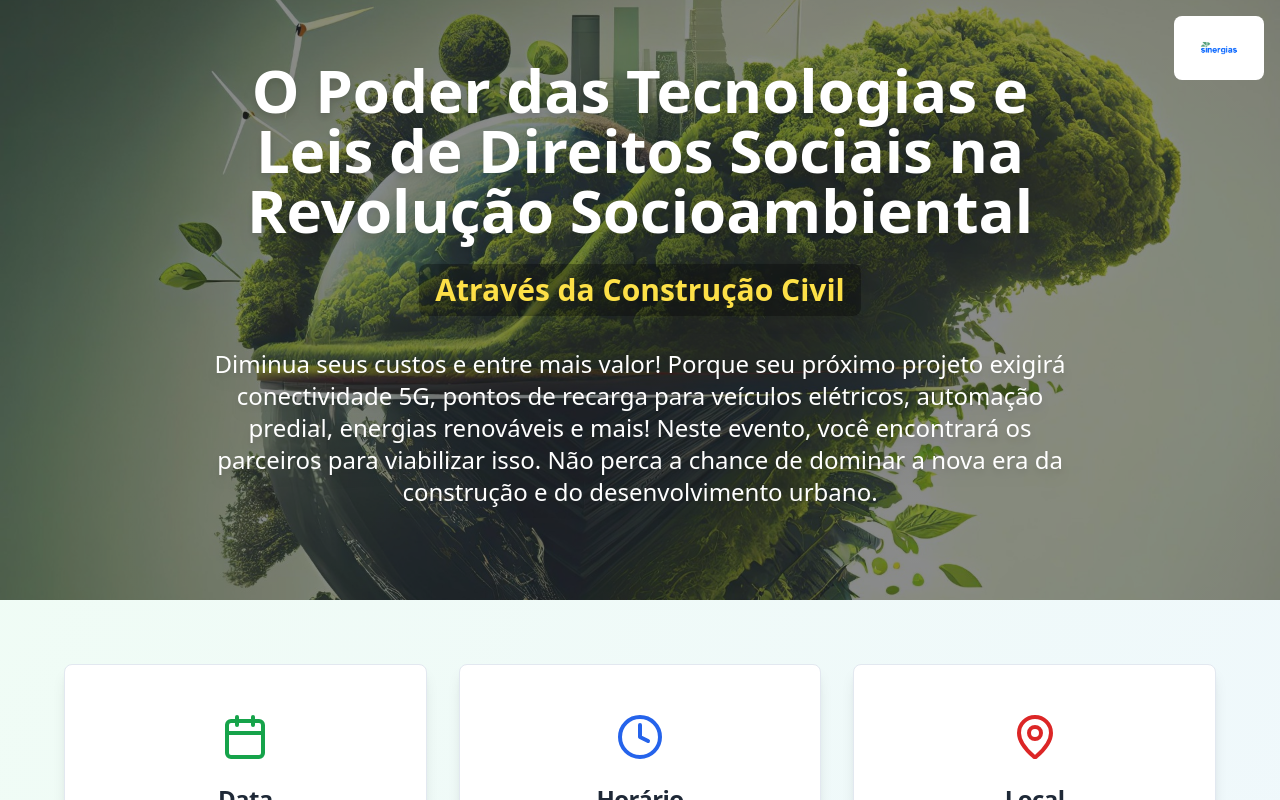
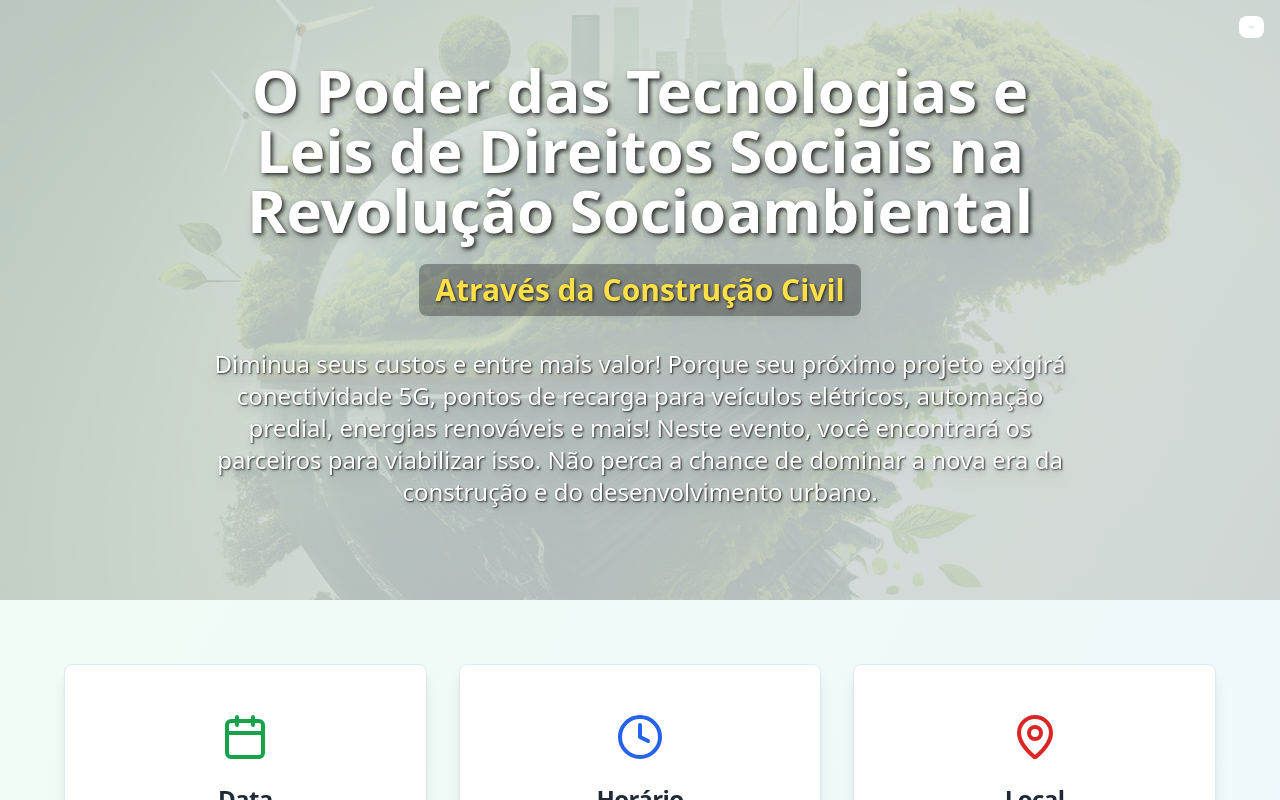
Before and after one commit to Cerebrum-Digitalis/eco-build-summit-2025-12, a React (Vite) app: page / in a window 1280 px wide. Shown: the top 800 px of the page. Built offline with nearby package versions, Linux system fonts and the light colour scheme.

Commit message:
Enhance image and text appearance
Increase image transparency, add text shadow, and enlarge logo.

```diff
--- a/src/pages/Index.tsx
+++ b/src/pages/Index.tsx
@@ -37,14 +37,15 @@ const Index = () => {
           <img
             src="/lovable-uploads/a9323d6f-8aba-4a84-b2d2-f009222a458e.png"
             alt="Logo Sinergias"
-            className="h-16 w-auto bg-white rounded-lg p-2"
+            className="h-[21.6px] w-auto bg-white rounded-lg p-2"
+            style={{ height: '21.6px' }}
           />
         </div>
 
         {/* Hero Section com Imagem de Fundo */}
         <section className="relative h-[600px] flex items-center justify-center overflow-hidden">
           <div
-            className="absolute inset-0 bg-cover bg-no-repeat opacity-90"
+            className="absolute inset-0 bg-cover bg-no-repeat opacity-25"
             style={{
               backgroundImage: `url('/lovable-uploads/1cbce8a3-08a7-43a9-ba07-84aa589f1587.png')`,
               backgroundPosition: 'center 25%'
@@ -54,13 +55,16 @@ const Index = () => {
           </div>
 
           <div className="relative z-10 text-center text-white px-4 max-w-4xl mx-auto">
-            <h1 className="text-4xl md:text-6xl font-bold mb-6 leading-tight drop-shadow-lg">
+            <h1 className="text-4xl md:text-6xl font-bold mb-6 leading-tight drop-shadow-lg text-shadow-[2px_2px_4px_rgba(0,0,0,0.8)]"
+                style={{textShadow: '2px 2px 4px rgba(0,0,0,0.8), 0 0 20px rgba(255,255,255,0.3)'}}>
               O Poder das Tecnologias e Leis de Direitos Sociais na Revolução Socioambiental
             </h1>
-            <h2 className="text-2xl md:text-3xl font-semibold mb-8 text-yellow-300 bg-black/30 px-4 py-2 rounded-lg drop-shadow-lg inline-block">
+            <h2 className="text-2xl md:text-3xl font-semibold mb-8 text-yellow-300 bg-black/30 px-4 py-2 rounded-lg drop-shadow-lg inline-block"
+                style={{textShadow: '1px 1px 3px rgba(0,0,0,0.8), 0 0 15px rgba(255,255,255,0.2)'}}>
               Através da Construção Civil
             </h2>
-            <p className="text-xl md:text-2xl mb-8 leading-relaxed drop-shadow-lg">
+            <p className="text-xl md:text-2xl mb-8 leading-relaxed drop-shadow-lg"
+               style={{textShadow: '1px 1px 2px rgba(0,0,0,0.8), 0 0 10px rgba(255,255,255,0.2)'}}>
               Diminua seus custos e entre mais valor! Porque seu próximo projeto exigirá conectividade 5G,
               pontos de recarga para veículos elétricos, automação predial, energias renováveis e mais!
               Neste evento, você encontrará os parceiros para viabilizar isso. Não perca a chance de
```
